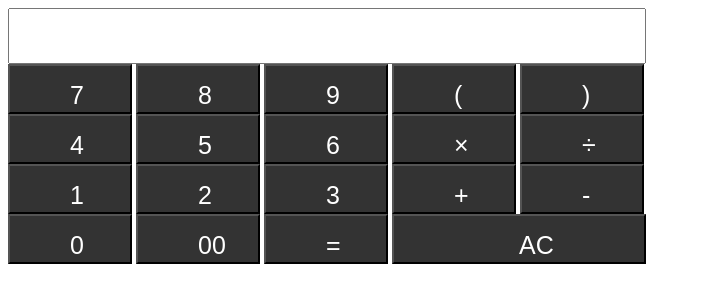
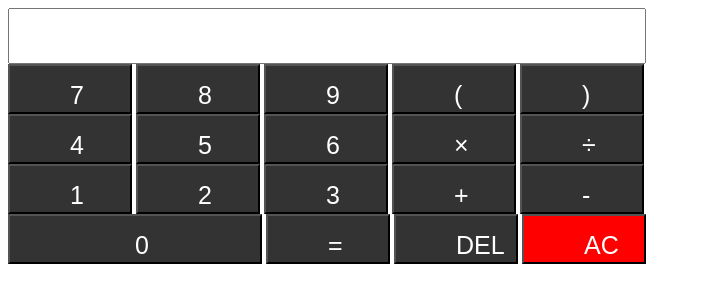
Before and after one commit to zen0227/calculation, a plain HTML site: page index.html in a window 1280 px wide. Shown: the whole page, without its empty margins (0-701 px from the left). Drawn offline with Linux system fonts and the light colour scheme.

Commit message:
Update index.html

```diff
--- a/index.html
+++ b/index.html
@@ -25,9 +25,9 @@
   <input type="button" class="button1" value="3" onclick="n3()"/>
   <input type="button" class="button1" value="+" onclick="add()"/>
   <input type="button" class="button1" value="-" onclick="sub()"/><br>
-  <input type="button" class="button1" value="0" onclick="n0()"/>
-  <input type="button" class="button1" value="00" onclick="n00()"/>
+  <input type="button" class="button2" value="0" onclick="n0()"/>
   <input type="button" class="button1" value="=" onclick="equal()"/>
-  <input type="button" class="button2" value="AC" onclick="location.reload()">
+  <input type="button" class="button1" value="DEL" onclick="del()"/>
+  <input type="button" class="button3" value="AC" onclick="location.reload()">
 </body>
 </html>
```
